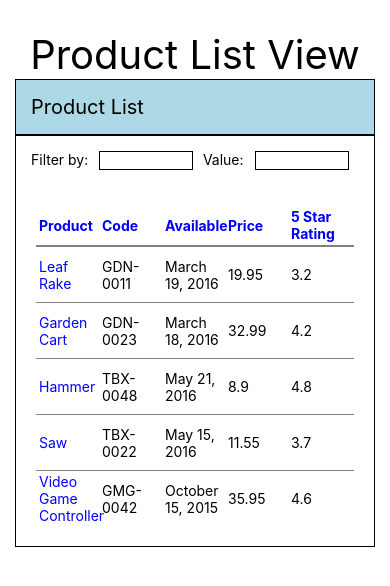
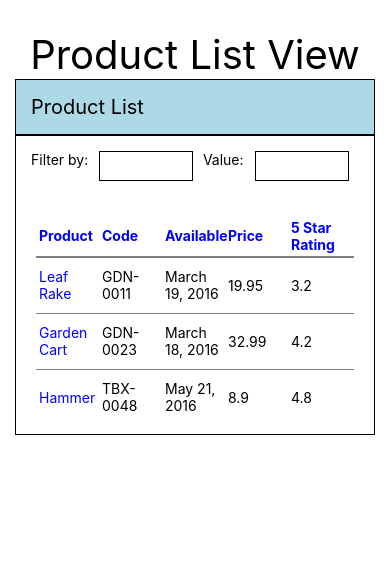
Before and after one commit to danilogondim/product_list, a React Native app: screen / in a window 390 px wide. Shown: the top 586 px of the page. Built offline with nearby package versions, Linux system fonts and the light colour scheme.

Commit message:
Add scrollview to make the table rows scrollable

```diff
--- a/App.js
+++ b/App.js
@@ -122,5 +122,6 @@ const styles = StyleSheet.create({
     borderColor: 'black',
     borderWidth: 1,
     alignSelf: "stretch",
+    height: 300
   }
 });
--- a/components/ProductList.js
+++ b/components/ProductList.js
@@ -1,5 +1,5 @@
 import React from 'react';
-import { View, Text, StyleSheet, TextInput } from 'react-native';
+import { View, Text, StyleSheet, TextInput, ScrollView } from 'react-native';
 import ProductListItem from './ProductListItem';
 
 class ProductList extends React.Component {
@@ -45,6 +45,9 @@ class ProductList extends React.Component {
             <Text style={styles.headerItem}>Price</Text>
             <Text style={styles.headerItem}>5 Star Rating</Text>
           </View>
+          <ScrollView
+            style={styles.scroll}
+            showsVerticalScrollIndicator={false} >
             {products.filter(product => {
               const applicableFilter = filterMap[filterBy];
               // no filter applied if the user did not type a valid value
@@ -63,6 +66,7 @@ class ProductList extends React.Component {
               // if there is no applicable filter or if there is no product matching the criteria, render all products
               return true;
             }).map(product => <ProductListItem key={product.productId} product={product} handleFocus={() => handleFocus(product)} style={styles.row} />)}
+          </ScrollView>
         </View>
       </>
 
@@ -77,7 +81,8 @@ const styles = StyleSheet.create({
     flexDirection: 'row',
     alignSelf: 'flex-start',
     padding: 15,
-    width: '100%'
+    width: '100%',
+    height: '20%'
   },
   text: {
     marginRight: 10
@@ -91,7 +96,8 @@ const styles = StyleSheet.create({
   table: {
     alignItems: 'center',
     justifyContent: 'flex-start',
-    padding: 20
+    padding: 20,
+    height: '80%'
   },
   header: {
     alignSelf: 'stretch',
@@ -107,5 +113,8 @@ const styles = StyleSheet.create({
     fontWeight: 'bold',
     display: 'flex',
     alignItems: 'center'
+  },
+  scroll: {
+    width: '100%'
   }
 });
```
Lines whose indentation alone changed are shown as unchanged.
